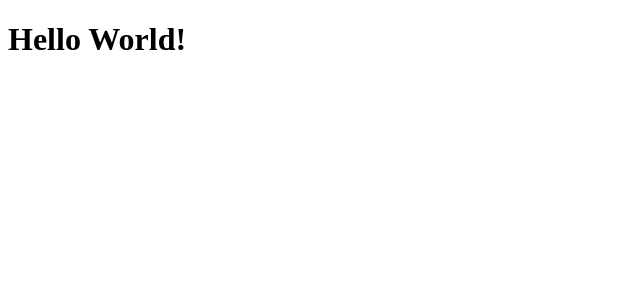
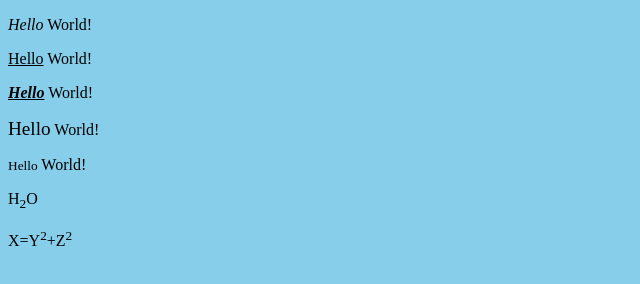
Before and after one commit to markravenlacap12/GitDemo, a plain HTML site: page index.html in a window 1280 px wide. Shown: the whole page, without its empty margins (0-640 px from the left). Drawn offline with Linux system fonts and the light colour scheme.

Commit message:
Done Basics

```diff
--- a/index.html
+++ b/index.html
@@ -6,7 +6,15 @@
     <meta name="viewport" content="width=device-width, initial-scale=1.0">
     <title>Document</title>
 </head>
-<body>
-    <h1>Hello World!</h1>
+<body style="background-color:skyblue;">
+
+    <p><i>Hello</i> World!</p>
+    <p><u>Hello</u> World!</p>
+    <p><u><i><b>Hello</b></i></i></u> World!</p>
+    <p><big>Hello</big> World!</p>
+    <p><small>Hello</small> World!</p>
+    <p>H<sub>2</sub>O</p>
+    <p>X=Y<sup>2</sup>+Z<sup>2</sup></p>
+
 </body>
 </html>
```
